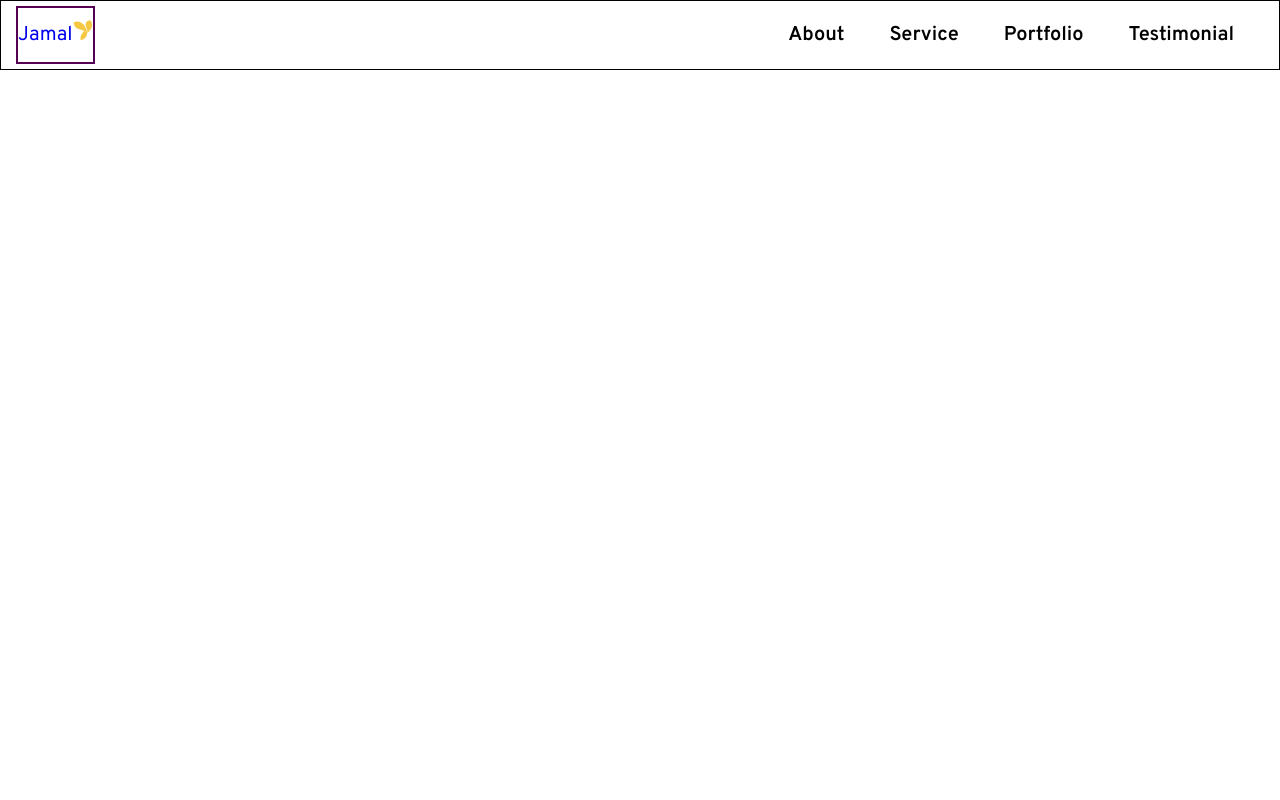
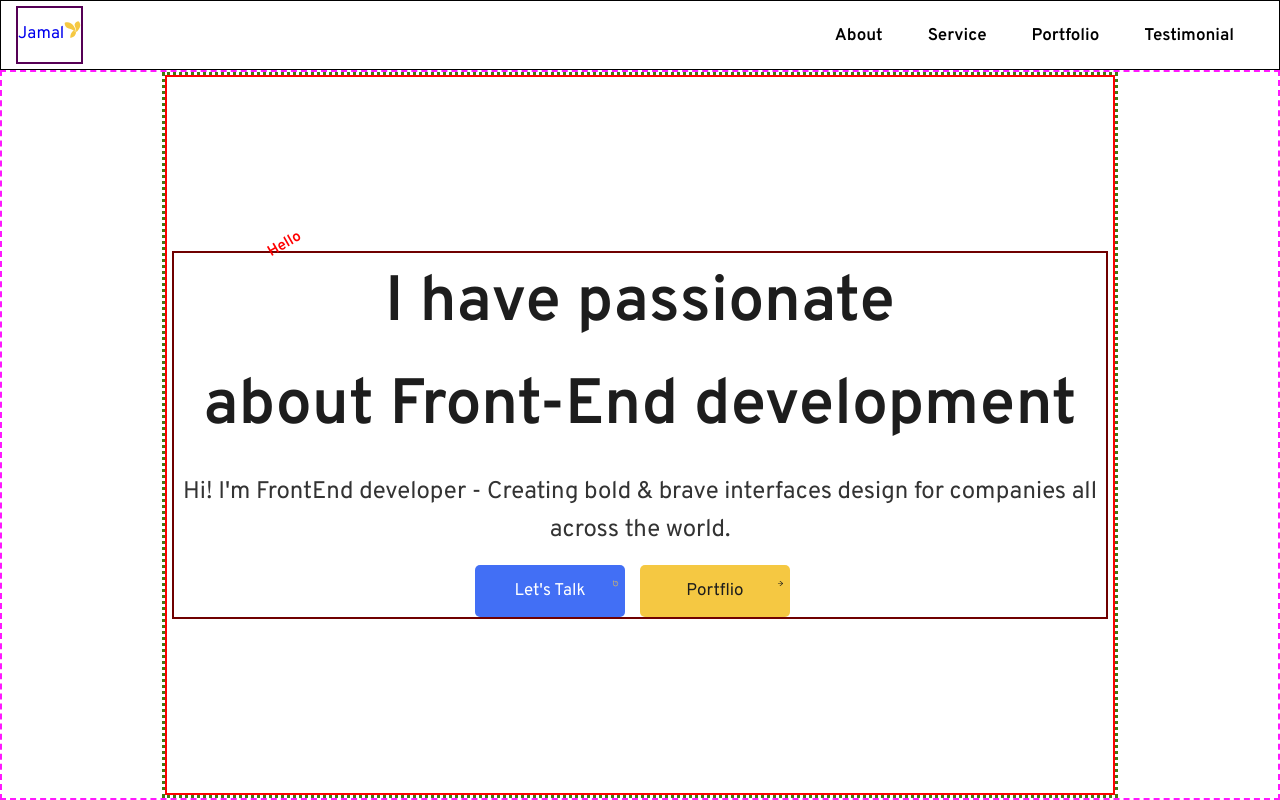
Before and after one commit to jamalEden3/my-portfolio, a React (Create React App) app: page / in a window 1280 px wide. Built offline with nearby package versions, Linux system fonts and the light colour scheme.

Commit message:
Finish About component at mobile screen

```diff
--- a/src/App.js
+++ b/src/App.js
@@ -1,16 +1,16 @@
 import './App.style.scss';
 
-import Layout from './components/layout/layout';
-import About from './components/about/about';
 import Services from './components/services/services';
 import Skills from './components/skills/skills';
 
 import Header from './components/header/header';
+import About from './components/about/about';
 
 function App() {
   return (
     <>
       <Header />
+      <About />
     </>
   );
 }
--- a/src/components/about/about.jsx
+++ b/src/components/about/about.jsx
@@ -11,28 +11,31 @@ import myImg from '../../assets/me.png'
 function About() {
     return (
         <section className="about">
+            <div className="container">
                 <div className="about__infos">
                     <div className="about__info">
-                    <span className="about__label">Hello!</span>
+
                         <h1 className="about__title">I have passionate <br />about Front-End development</h1>
                         <p className="about__bio">Hi! I'm FrontEnd developer - Creating bold & brave interfaces design for
                         companies all across the world.</p>
                         <div className="about__btns">
-                        <button className="btn about__btn-talk">Let's Talk <AiOutlineAliwangwang className="btn-icon about__talk-icon"/></button>
-                        <button className="btn about__btn-pfl">Portflio<AiOutlineArrowRight className="btn-icon about__pfl-icon"/></button>
-                    </div>
+                            <button className="about__btn about__btn-talk">Let's Talk <AiOutlineAliwangwang className="btn-icon about__talk-icon"/></button>
+                            <button className="about__btn about__btn-pfl">Portflio<AiOutlineArrowRight className="btn-icon about__pfl-icon"/></button>
+                        </div> {/* text div */}
+                        {/* <div className="about__social">
+                            <Social />
+                        </div> */}
                     </div>
                     <div className="about__image-box">
                         <img src={myImg} alt="Jamal Icon" className="about__image" />
                     </div>
                 </div>
-            <div className="about__social">
-                <Social />
             </div>
-            <div className="about__scroll">
+
+            {/* <div className="about__scroll">
                 <div className="about__vl"></div>
                 <p>Scroll down</p>
-            </div>
+            </div> */}
         </section>
     )
 }
--- a/src/components/about/about.style.scss
+++ b/src/components/about/about.style.scss
@@ -2,18 +2,21 @@
 @import '../../styles/mixin.scss';
 
 .about {
+    border: 2px dashed rgb(255, 24, 255);
     position: relative;
     height: calc(100vh - #{$header-height});
-    scroll-snap-align: start;
     @include breakpoint(md) {
         padding: 0 4rem;
     }
 
     &__infos {
+        border: 2px solid #ff0000;
+        height: 100%;
         display: flex;
         align-items: center;
         justify-content: center;
         flex-direction: column;
+        padding: $p-1;
         @include breakpoint(md) {
             flex-direction: row;
             align-items: center;
@@ -22,9 +25,40 @@
     }
 
     &__info {
-        @include infoBlock;
+        border: 2px solid #700000;
+        display: flex;
+        flex-direction: column;
+        position: relative;
+        text-align: center;
+    }
+    &__label {
+        position: absolute;
+        top: -30px;
+        left: -20px;
+        transform: rotate(-30deg);
+        color: darkblue;
+    }
+    &__title {
+        font-weight: 600;
+        margin-bottom:  $m-2;
+        position: relative;
+
+        &::before {
+            content: 'Hello';
+            left: 10%;
+            top: -10%;
+            color: red;
+            transform: rotate(-30deg);
+            position: absolute;
+            font-size: 1.5rem;
+        }
     }
 
+    &__bio {
+        position: relative;
+        color: #333;
+        margin-bottom:  $m-2;
+    }
     &__image-box {
         text-align: center;
         @include breakpoint(md) {
@@ -33,45 +67,46 @@
 
     }
     &__image {
-        width: 50%;
+        width: 100%;
         @include breakpoint(md) {
             width: 90%;
         }
     }
 
-    &__label {
-        position: absolute;
-        top: -30px;
-        left: -20px;
-        transform: rotate(-30deg);
-        color: darkblue;
-    }
-    &__title {
-        font-size: 2rem;
-        font-weight: 600;
-    }
-    &__bio {
-        @include bioBlock;
-    }
     &__btns {
         display: flex;
-        width:60%;
-        justify-content: space-between;
+        justify-content: center;
+        align-items: center;
+    }
+
+    &__btn {
+            width: 150px;
+            border-radius: 5px;
+            position: relative;
+            margin-right: 15px;
+            text-align: center;
+            padding: $p-2 0;
+            font-size: 1.7rem;
+            font-weight: 400;
     }
     &__btn-talk {
-        background-color: #4a22ff;
+        background-color: $blue;
         color: #fff;
     }
+
     &__talk-icon {
         color: $yellow;
     }
+
     &__btn-pfl{
         background-color: $yellow;
-        color: #312dff;
+        color: $dark;
     }
+
     &__pfl-icon {
         color: $dark;
     }
+
     &__scroll {
         position: absolute;
         height: 70%;
@@ -92,18 +127,9 @@
         margin-bottom: 10px;
     }
 }
-.btn {
-    width: 150px;
-    padding: .5rem  1.5rem;
-    border-radius: 5px;
-    position: relative;
-    font-size: .5rem;
-    margin-right: 15px;
-    text-align: center;
-    @include breakpoint(md) {
-        font-size: .7rem;
-    }
-}
+
+
+
 .btn-icon {
     font-size: .7rem;
     position: absolute;
--- a/src/components/navigation/navigation.style.scss
+++ b/src/components/navigation/navigation.style.scss
@@ -10,7 +10,7 @@
     justify-content: center;
     align-items: center;
     text-align: center;
-    background: rgba($yellow, 0.8);
+    background: rgba($dark, 0.9);
     transform: translate(0);
     transition: 0.3s ease transform;
         &__isMenu {
@@ -53,7 +53,7 @@
             }
 
             &__link {
-                color: $dark;
+                color: $yellow;
                 @include breakpoint(md) {
                     color: #000;
                 }
--- a/src/styles/base.scss
+++ b/src/styles/base.scss
@@ -49,3 +49,10 @@ button {
     background-color: transparent;
     border: none;
 }
+
+.container {
+    border: 3px dotted #471;
+    width: 100%;
+    margin: 0 auto;
+    height: 100%;
+}
--- a/src/styles/index.scss
+++ b/src/styles/index.scss
@@ -11,7 +11,15 @@ h2 {
 }
 
 p {
-    font-size: 1.6rem;
+    font-size: 1.5rem;
+}
+
+a {
+    font-size: 1.5rem;
+}
+
+button {
+    font-size: 1.5rem;
 }
 
 @media screen and (min-width : 768px) {
@@ -26,6 +34,15 @@ p {
     p {
         font-size: 1.7rem;
     }
+    a {
+        font-size: 1.7rem;
+    }
+    button {
+        font-size: 1.7rem;
+    }
+    .container {
+        width: 80%;
+    }
 }
 
 @media screen and (min-width : 1024px) {
@@ -38,6 +55,9 @@ p {
     }
 
     p {
+        font-size: 2rem;
+    }
+    button {
         font-size: 2rem;
     }
 }
@@ -54,4 +74,12 @@ p {
     p {
         font-size: 2.4rem;
     }
+
+    .container {
+        width: 80%;
+    }
+    button {
+        font-size: 2rem;
+    }
+
 }
--- a/src/styles/variables.scss
+++ b/src/styles/variables.scss
@@ -4,6 +4,7 @@ $Overpass: 'Overpass', sans-serif;
 
 /*colors*/
 $yellow: #f5c842;
+$blue: #426ff5;
 $light-green: #a1ffc6;
 $light: #fff;
 $dark: rgb(29, 29, 29);
```
Lines whose indentation alone changed are shown as unchanged.
